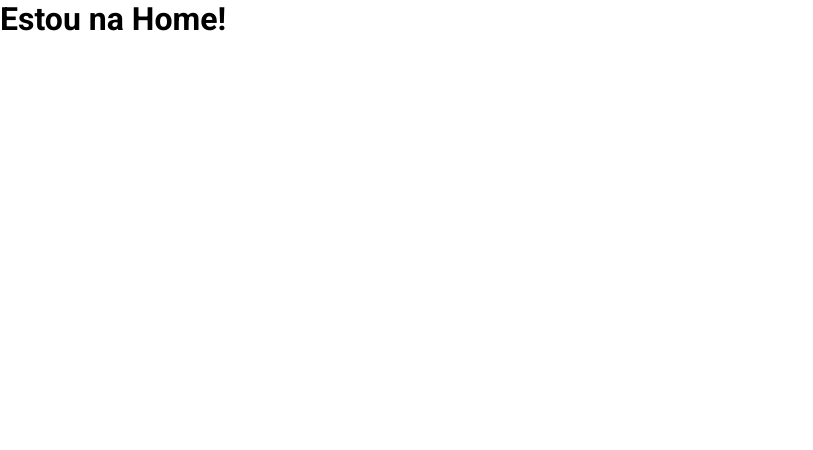
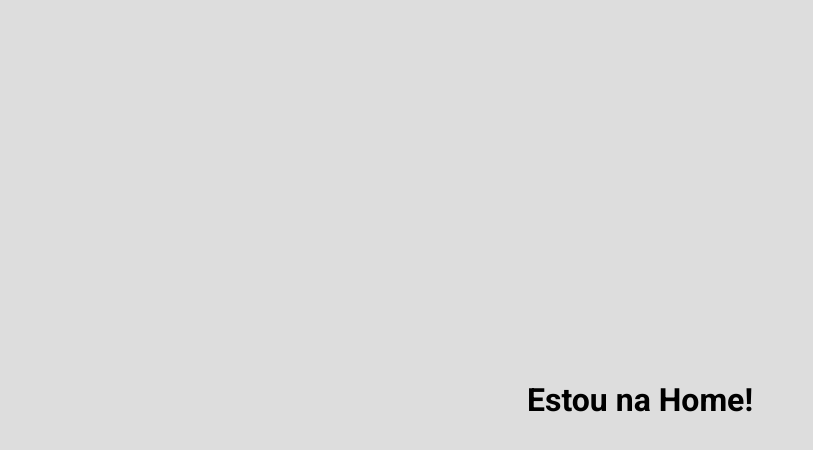
Before and after one commit to jjromary/CodeLeapNetwork, a React (Vite) app: page / in a window 1280 px wide. Shown: the top 450 px of the page, without its empty margins (0-813 px from the left). Built offline with nearby package versions, Linux system fonts and the light colour scheme.

Commit message:
add: feed page

```diff
--- a/src/Router.tsx
+++ b/src/Router.tsx
@@ -1,10 +1,12 @@
 import { Route, Routes } from "react-router-dom";
-import Home from "./pages/Home/indes";
+import Home from "./pages/Home";
+import { Feed } from "./pages/feed";
 
 export function Router() {
   return (
     <Routes>
       <Route path={'/'} element={<Home />} />
+      <Route path={'/feed'} element={<Feed />} />
     </Routes>
   )
 }
--- a/src/pages/Home/indes.tsx
+++ /dev/null
@@ -1,5 +0,0 @@
-export default function Home() {
-  return (
-    <h1>Estou na Home!</h1>
-  )
-}
--- /dev/null
+++ b/src/pages/Home/index.tsx
@@ -0,0 +1,9 @@
+import { Container } from "./styles"
+
+export default function Home() {
+  return (
+    <Container>
+      <h1>Estou na Home!</h1>
+    </Container>
+  )
+}
--- /dev/null
+++ b/src/pages/Home/styles.ts
@@ -0,0 +1,10 @@
+import styled from "styled-components";
+
+export const Container = styled.main`
+  width: 100%;
+  height: 100vh;
+  display: flex;
+  flex-direction: column;
+  align-items: center;
+  justify-content: center;
+`;
--- /dev/null
+++ b/src/pages/feed/index.tsx
@@ -0,0 +1,5 @@
+export function Feed() {
+  return (
+    <h1>Você está na List post!</h1>
+  )
+}
--- a/src/styles/global.ts
+++ b/src/styles/global.ts
@@ -13,7 +13,7 @@ export const GlobalStyle = createGlobalStyle`
   }
 
   body {
-    background-color: ${(props) => props.theme["white"]};
+    background-color: ${(props) => props.theme["gray-200"]};
     color: ${(props) => props.theme["black"]};
     -webkit-font-smoothing: antialiased;
   }
--- a/src/styles/themes/default.ts
+++ b/src/styles/themes/default.ts
@@ -5,6 +5,7 @@ export const defaultTheme = {
   "blue-500": "#7695EC",
   "red-500": "#FF5151",
   "green-500": "#47B960",
+  "gray-200": "#DDDDDD",
   "gray-300": "#CCCCCC",
   "gray-500": "#999999",
   "gray-700": "#777777",
```
